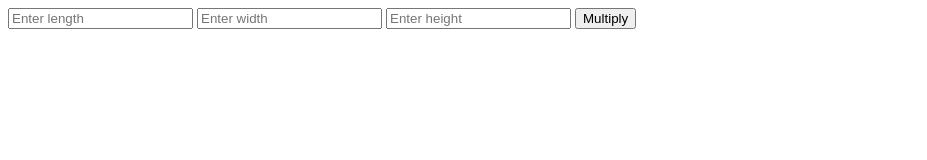
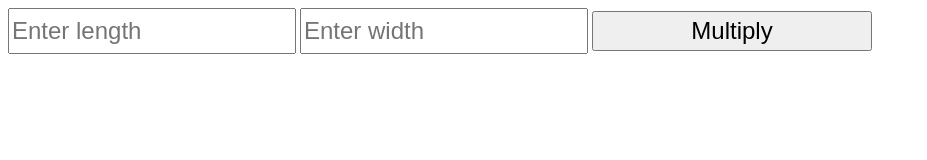
Before and after one commit to Cyber-Chic/calculators, a plain HTML site: page index.html in a window 1280 px wide. Shown: the whole page, without its empty margins (0-927 px from the left). Drawn offline with Linux system fonts and the light colour scheme.

Commit message:
Update index.html

```diff
--- a/index.html
+++ b/index.html
@@ -1,27 +1,24 @@
 <!DOCTYPE html>
 <html>
 <head>
-<title>Volume of a Rectangular Prism</title>
+<title>Area of A Rectangle</title>
 </head>
 <body>
 
-  <input type="text" id="num1" placeholder="Enter length">
-  <input type="text" id="num2" placeholder="Enter width">
-  <input type="text" id="num3" placeholder="Enter height">
-
-  <button onclick="multiply()">Multiply</button>
+  <input type="text" id="num1" placeholder="Enter length" style="font-size: 18pt; height: 40px; width:280px; ">
+  <input type="text" id="num2" placeholder="Enter width" style="font-size: 18pt; height: 40px; width:280px; ">
+  <button onclick="multiply()" style="font-size: 18pt; height: 40px; width:280px; ">Multiply</button>
   <p id="result"></p>
 
   <script>
     function multiply() {
       let num1 = parseFloat(document.getElementById("num1").value);
       let num2 = parseFloat(document.getElementById("num2").value);
-      let num3 = parseFloat(document.getElementById("num3").value);
 
-      if (isNaN(num1) || isNaN(num2)|| isNaN(num3)) {
+      if (isNaN(num1) || isNaN(num2)) {
         document.getElementById("result").textContent = "Please enter valid numbers.";
       } else {
-        let product = num1 * num2* num3;
+        let product = num1 * num2;
         document.getElementById("result").textContent = "The product is: " + product;
       }
     }
```
